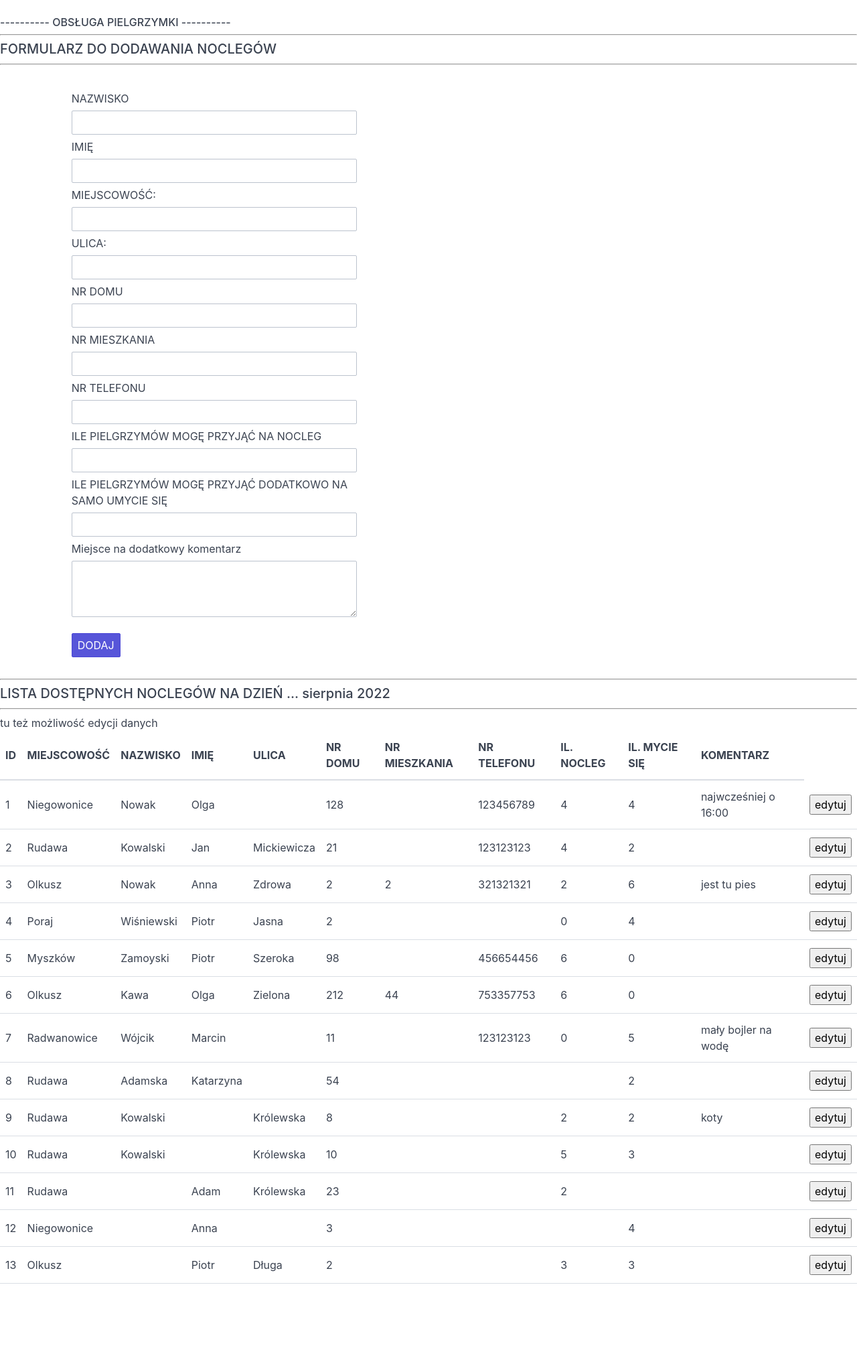
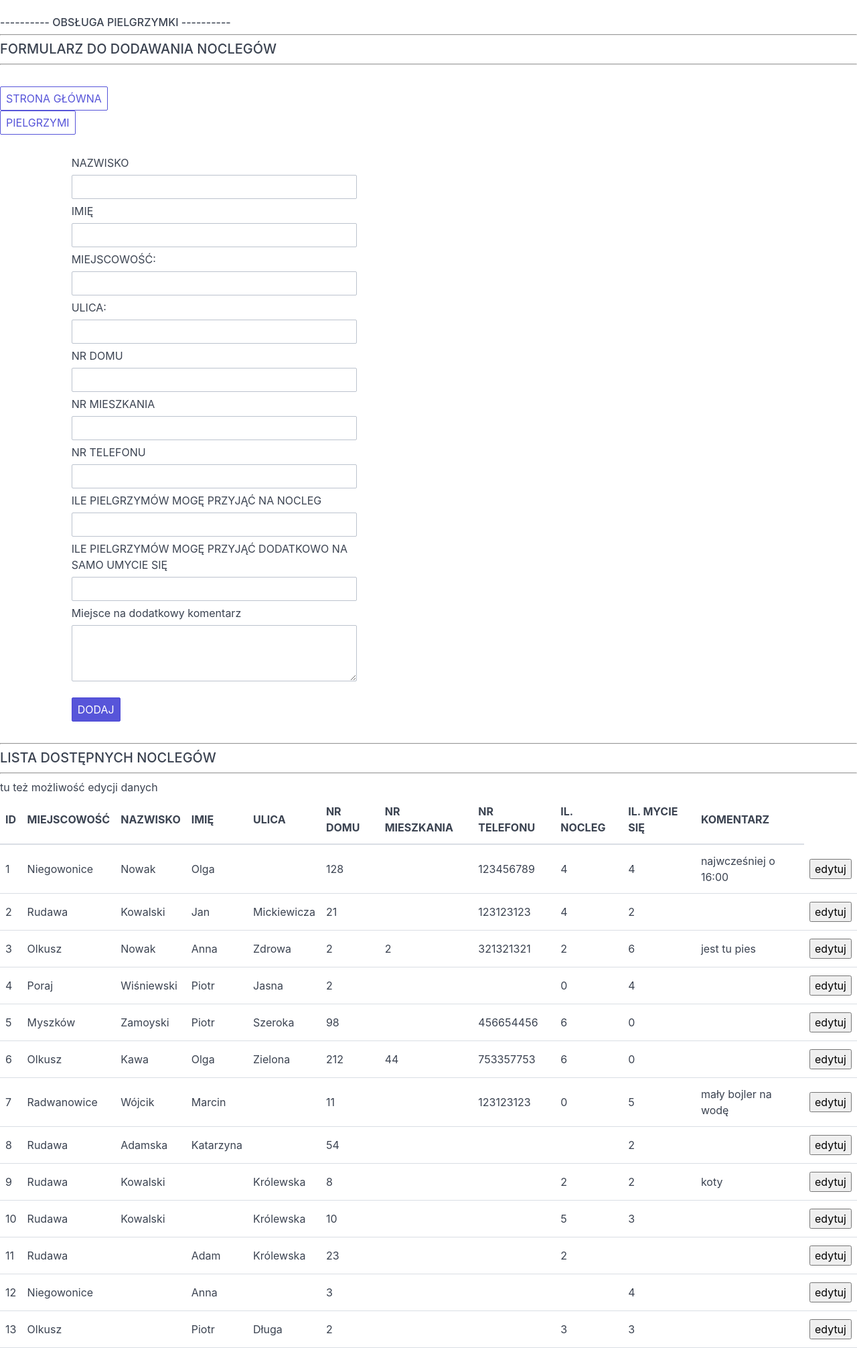
Before and after one commit to BaoZajac/pilgrim_sleep_over, a Flask app: page /noclegi/ in a window 1280 px wide. Shown: the whole page at 67% size. Before the commit the page ends 1916 px from the top, so only its background shows below. Run offline with Flask 2, Linux system fonts and the light colour scheme.

Commit message:
dodanie przeimeszczania się między stronami

```diff
--- a/templates/edycja-noclegu.html
+++ b/templates/edycja-noclegu.html
@@ -13,6 +13,10 @@
     <hr />
     <h5>FORMULARZ DO EDYCJI NOCLEGÓW</h5>
     <hr />
+    <br />
+        <form action="/noclegi/" type="GET">
+            <button class="btn">NOCLEGI</button>
+        </form>
     <br />
     <div class="container">
         <div class="columns">
--- a/templates/edycja-pielgrzyma.html
+++ b/templates/edycja-pielgrzyma.html
@@ -13,6 +13,10 @@
     <hr />
     <h5>FORMULARZ DO EDYCJI PIELGRZYMA</h5>
     <hr />
+    <br />
+        <form action="/pielgrzymi/" type="GET">
+            <button class="btn">PIELGRZYMI</button>
+        </form>
     <br />
     <div class="container">
         <div class="columns">
--- a/templates/noclegi.html
+++ b/templates/noclegi.html
@@ -13,6 +13,13 @@
     <hr />
     <h5>FORMULARZ DO DODAWANIA NOCLEGÓW</h5>
     <hr />
+    <br />
+        <form action="/" type="GET">
+            <button class="btn">STRONA GŁÓWNA</button>
+        </form>
+        <form action="/pielgrzymi/" type="GET">
+            <button class="btn">PIELGRZYMI</button>
+        </form>
     <br />
     <div class="container">
         <div class="columns">
@@ -50,7 +57,7 @@
 
     <br />
     <hr />
-    <h5>LISTA DOSTĘPNYCH NOCLEGÓW NA DZIEŃ ... sierpnia 2022</h5>
+    <h5>LISTA DOSTĘPNYCH NOCLEGÓW</h5>
     <hr />
     tu też możliwość edycji danych
 
```
Also changed, not shown: templates/main.html (+7 -0 lines), templates/pielgrzymi.html (+7 -0 lines).
